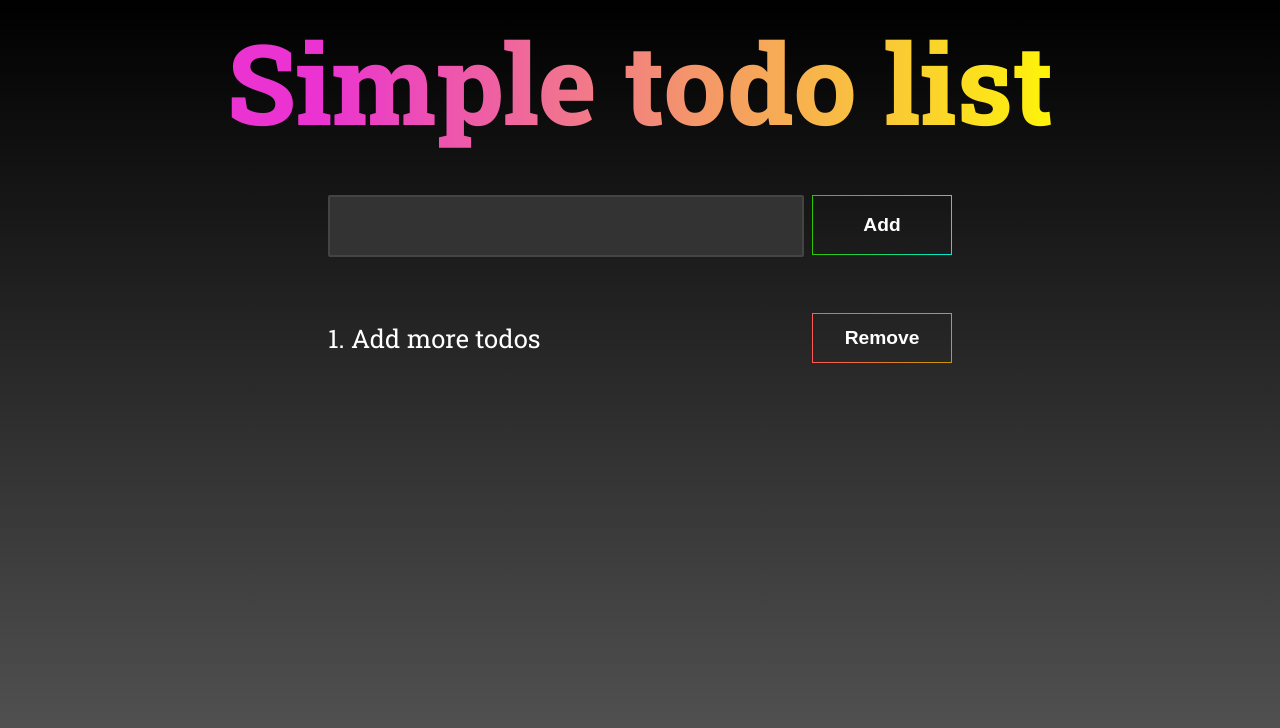
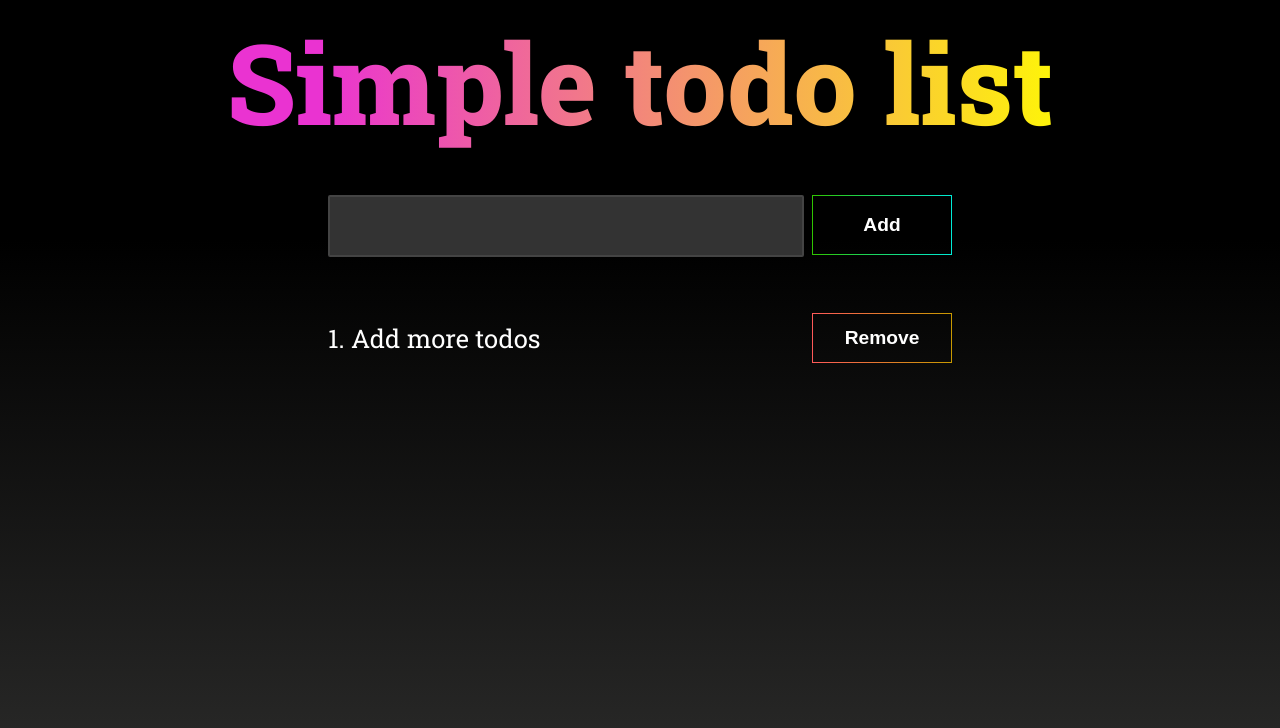
Before and after one commit to t-mu/simple-todo, a React (Create React App) app: page / in a window 1280 px wide. Shown: the top 728 px of the page. Built offline with nearby package versions, Linux system fonts and the light colour scheme.

Commit message:
Change background gradient to be smoother

```diff
--- a/src/index.scss
+++ b/src/index.scss
@@ -5,10 +5,6 @@ body {
   height: 100vh;
   font-family: 'Roboto Slab', serif;
   background: rgb(0, 0, 0);
-  background: linear-gradient(
-    180deg,
-    rgba(0, 0, 0, 1) 0%,
-    rgba(88, 88, 88, 1) 100%
-  );
+  background: linear-gradient(180deg, rgb(0, 0, 0) 30%, rgb(44, 44, 43) 100%, rgb(88, 88, 88) 100%);
   color: white;
 }
```
